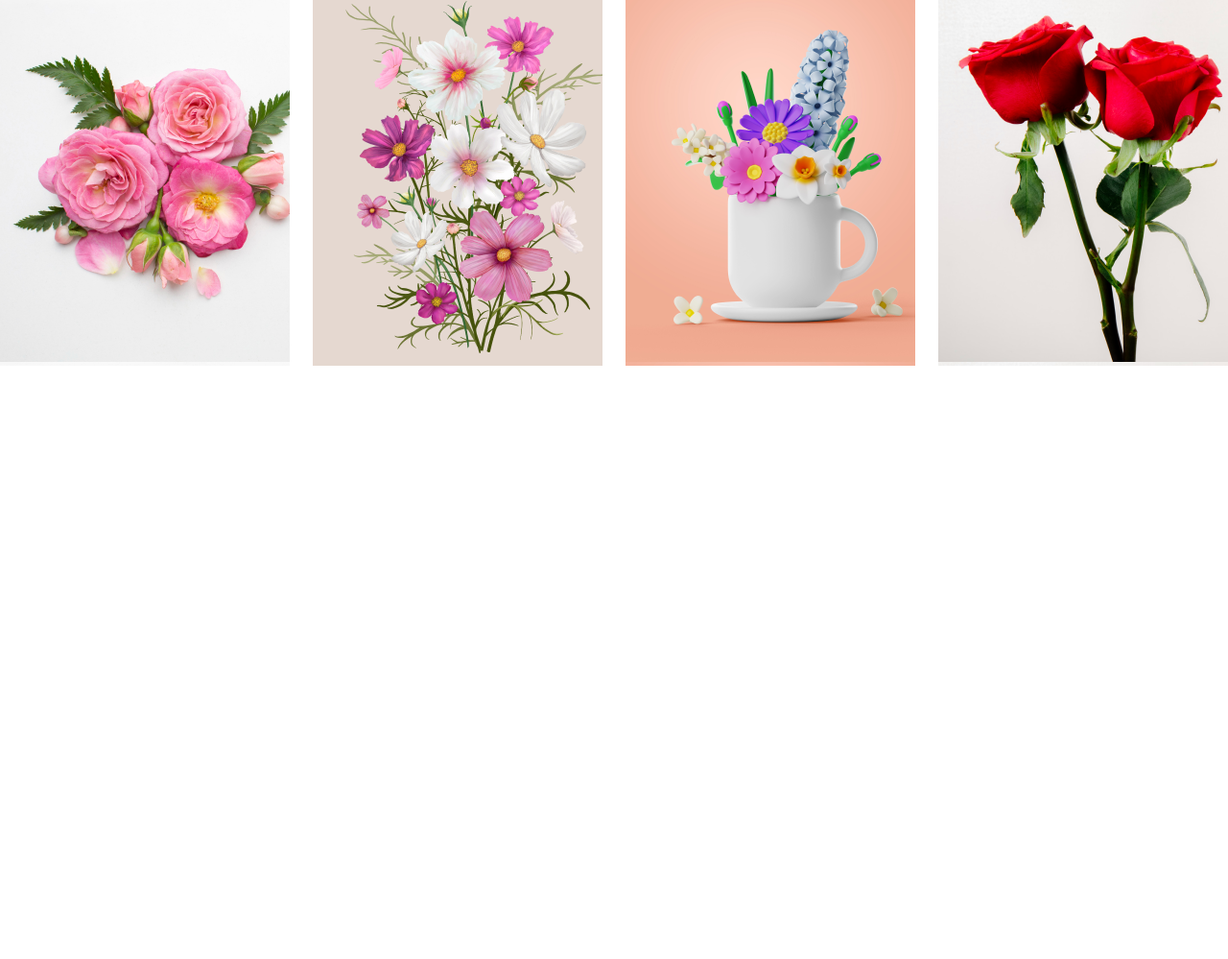
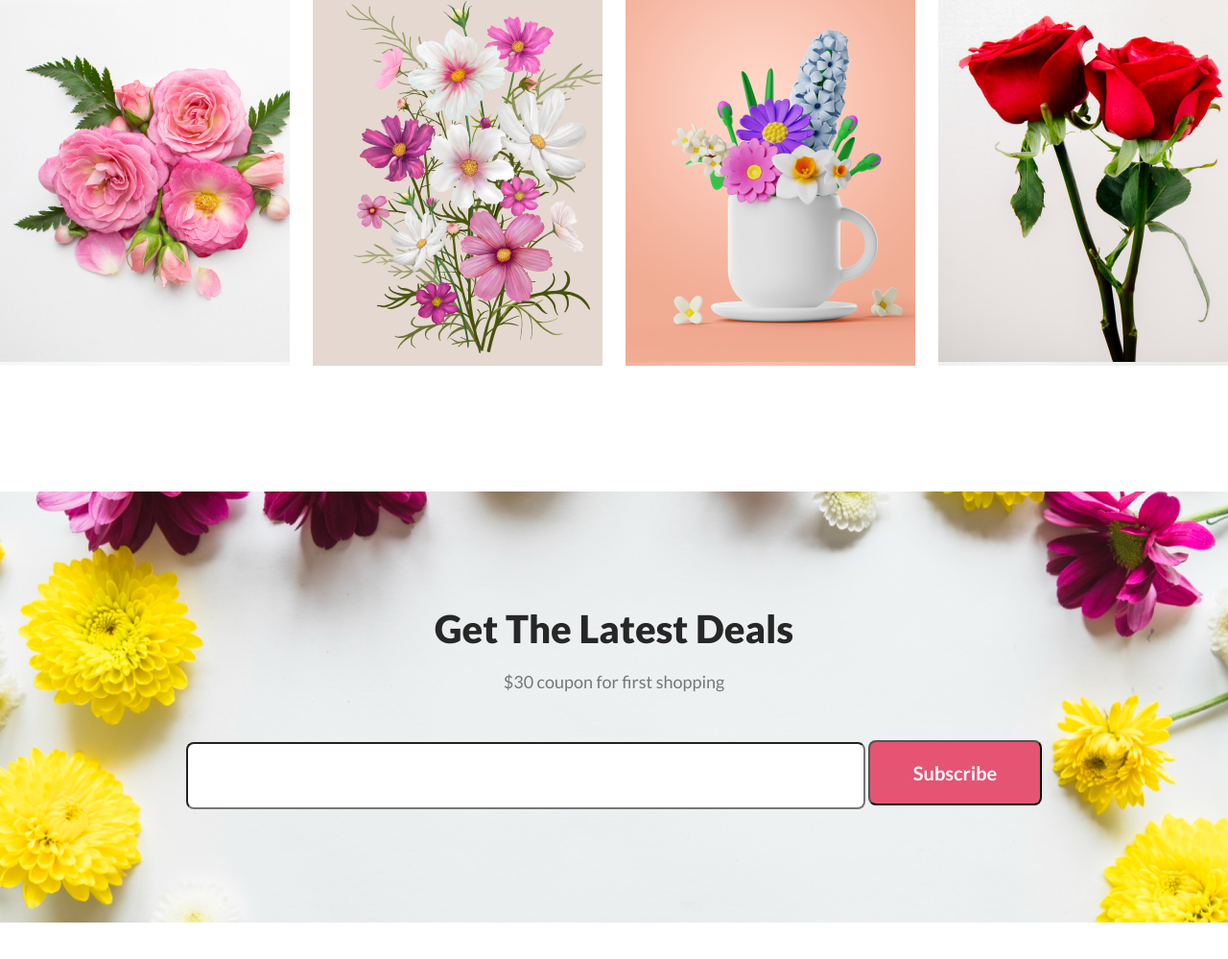
Before and after one commit to orpon95/flower-shop-website, a plain HTML site: page index.html in a window 1280 px wide. Shown: the part 3320-4319 px from the top of the page at 96% size. Before the commit the page ends 3701 px from the top, so only its background shows below. Drawn offline with Linux system fonts and the light colour scheme.

Commit message:
latest deal section done

```diff
--- a/index.html
+++ b/index.html
@@ -149,6 +149,24 @@
         </section>
          <!-- intagram section end -->
 
+         <!-- latest-deal-section start -->
+
+        <section class="latest-deal-section">
+            <h2>Get The Latest Deals</h2>
+            <h6>$30 coupon for first shopping</h6>
+
+            <input type="text">
+            <button class="btn-primary">Subscribe</button>
+
+
+
+
+        </section>
+
+
+
+
+
 
     </main>
     <footer>
--- a/style.css
+++ b/style.css
@@ -269,4 +269,50 @@ header {
 .insta-sec4 {
     background-image: url("Flower Asset/rose.png");
 }
+
 /* instagram section end */
+
+/* latest-deal-section start */
+
+.latest-deal-section {
+    max-width: 1440px;
+    height: 450px;
+    background-image: url("Flower Asset/Rectangle.png");
+    background-repeat: no-repeat;
+    background-position: center;
+    margin: 130px auto;
+    padding: 120px;
+    text-align: center;
+    box-sizing: border-box;
+
+
+}
+
+.latest-deal-section>h2 {
+    color: #272727;
+    text-align: center;
+
+    font-size: 40px;
+
+    font-weight: 800;
+    margin-bottom: 20px;
+
+}
+
+.latest-deal-section h6 {
+    color: rgba(39, 39, 39, 0.60);
+    text-align: center;
+
+    font-size: 18px;
+
+    font-weight: 400;
+    margin-bottom: 50px;
+
+}
+
+input {
+    border-radius: 8px;
+    background: #FFF;
+    width: 700px;
+    height: 64px;
+}
```
Also changed, not shown: Flower Asset/Rectangle.png (renamed from Flower Asset/Rectangle 9.png).
